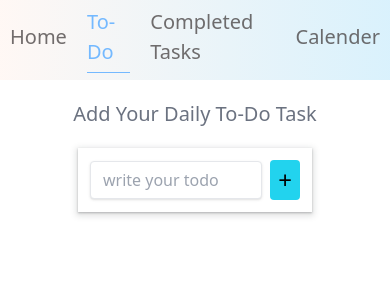
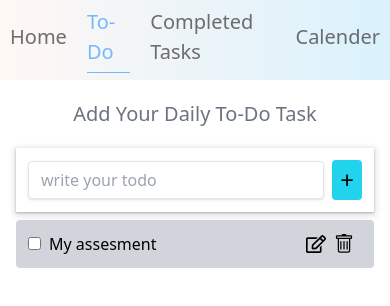
Before and after one commit to nazmul162001/google-todo-app-client, a React (Create React App) app: page /todo in a window 390 px wide. Shown: the top 306 px of the page. Built offline with nearby package versions, Linux system fonts and the light colour scheme.

Commit message:
added handleAddTodo & design todo table

```diff
--- a/package.json
+++ b/package.json
@@ -8,6 +8,7 @@
     "@testing-library/user-event": "^13.2.1",
     "react": "^18.2.0",
     "react-dom": "^18.2.0",
+    "react-icons": "^4.4.0",
     "react-router-dom": "6",
     "react-scripts": "5.0.1",
     "web-vitals": "^2.1.0"
--- a/src/components/Todo/Todo.js
+++ b/src/components/Todo/Todo.js
@@ -1,20 +1,53 @@
-import React from 'react';
+import React, { useState } from 'react';
+import TodoList from '../TodoList/TodoList';
 import './Todo.css';
 
 const Todo = () => {
+  const [value, setValue] = useState('');
+
+  const handleChange = (e) => {
+    setValue(e.target.value);
+  };
+
+  const handleSubmit = (e) => {
+    e.preventDefault();
+    console.log(value);
+    // send data to backend
+  };
+
+  //it triggers by pressing the enter key
+  const handleKeypress = (e) => {
+    if (e.keyCode === 13) {
+      handleSubmit();
+    }
+  };
+
   return (
     <div className="todo-app w-full">
       <h2 className="text-xl md:text-2xl lg:text-3xl text-center text-gray-500 py-5">
         Add Your Daily To-Do Task
       </h2>
-      <form className="todo-input w-3/5 mx-auto max-w-full p-3 flex justify-center items-center">
-        <input
-          class="shadow appearance-none border rounded w-full py-2 px-3 text-gray-700 leading-tight focus:outline-none focus:shadow-outline"
-          id="todo-input"
-          type="text"
-          placeholder="write your todo"
-        />
-        <input type="submit" value="+" className='px-2 py-1 rounded ml-2 text-2xl bg-cyan-400' />
+      <form className="todo w-full px-4 md:px-0 md:w-3/5 mx-auto max-w-full">
+        <div className="todo-input flex justify-center items-center p-3">
+          <input
+            className="shadow appearance-none border rounded w-full py-2 px-3 text-gray-700 leading-tight focus:outline-none focus:shadow-outline"
+            id="todo-input"
+            type="text"
+            name="todo"
+            placeholder="write your todo"
+            value={value}
+            onChange={handleChange}
+            onKeyPress={handleKeypress}
+          />
+          <button
+            onClick={handleSubmit}
+            type="submit"
+            className="px-2 py-1 rounded ml-2 text-2xl bg-cyan-400 cursor-pointer"
+          >
+            +
+          </button>
+        </div>
+        <TodoList />
       </form>
     </div>
   );
--- /dev/null
+++ b/src/components/TodoList/TodoList.js
@@ -0,0 +1,32 @@
+import React from 'react';
+import { FaRegEdit } from 'react-icons/fa';
+import { BsTrash } from 'react-icons/bs';
+
+const TodoList = () => {
+  const [checked, setChecked] = React.useState(false);
+
+  return (
+    <div className="todo-list">
+      <div className="todo-task bg-gray-300 flex justify-between items-center mt-2 rounded">
+        <div className="p-3 flex items-center w-full">
+          <label>
+            <input
+              type="checkbox"
+              defaultChecked={checked}
+              onChange={() => setChecked(!checked)}
+            />
+          </label>
+          <div className="task ml-2">
+            My assesment
+          </div>
+        </div>
+        <div className="action p-3 flex">
+          <FaRegEdit className='text-xl hover:text-cyan-400 cursor-pointer' />
+          <BsTrash className='mx-2 text-xl hover:text-red-500 cursor-pointer' />
+        </div>
+      </div>
+    </div>
+  );
+};
+
+export default TodoList;
```
Also changed, not shown: 1 other file (tests, documents, lock files or other folders).
